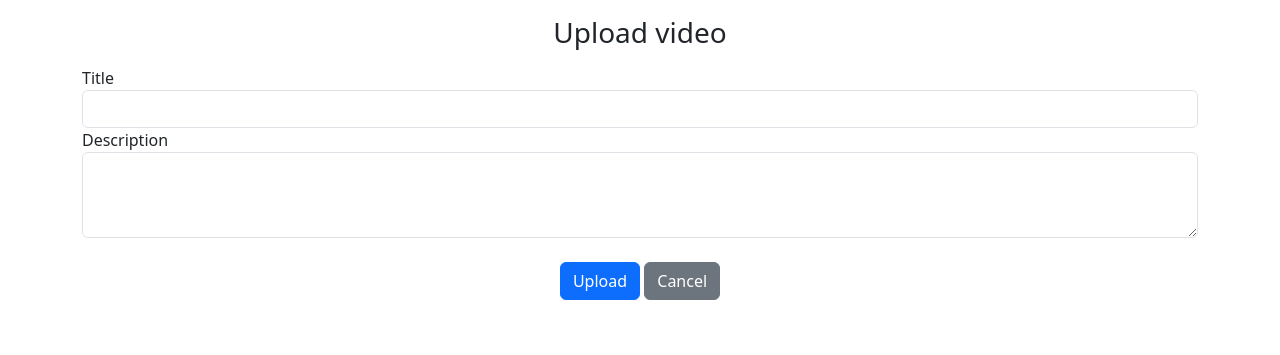
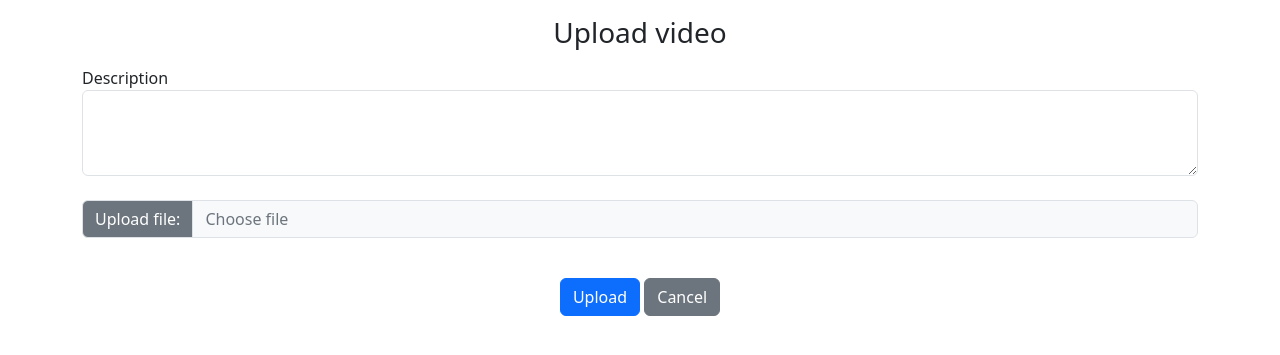
Before and after one commit to arelraptor/PD-FT-App, a Flask app: page /view/upload in a window 1280 px wide. Shown: the part 56-411 px from the top of the page. Run offline with Flask 3, Linux system fonts and the light colour scheme; the visitor is signed in with stand-in values (Sample User, id 1); tables that the repository leaves empty hold one stand-in row (values such as "Sample post").

Commit message:
upload files

```diff
--- a/app/templates/view/upload.html
+++ b/app/templates/view/upload.html
@@ -3,14 +3,17 @@
 {% block content %}
     <section class="container-sm">
         <h3 class="text-center mt-3 mb-3">{% block title %}Upload video{% endblock %}</h3>
-        <form action="" method="post">
-            <div class="form-group">
-                <label for="title">Title</label>
-                <input type="text" class="form-control" id="title" name="title" required>
-            </div>
+        <form action="" method="post" enctype="multipart/form-data">
             <div class="form-group">
                 <label for="description">Description</label>
                 <textarea class="form-control" id="description" name="description" rows="3"></textarea>
+            </div>
+            <br>
+            <div class="input-group mb-3">
+                <label for="videofile" class="input-group-text bg-secondary text-white">Upload file:</label>
+                <input type="file" class="form-control visually-hidden" id="videofile" name="videofile"
+                       onchange="updateFileName(this)" accept=".mov, .mkv, .mp4, .avi" required>
+                        <span class="form-control bg-light text-secondary" id="fileNameDisplay">Choose file</span>
             </div>
             <br>
             <div class="text-center">
@@ -19,4 +22,30 @@
             </div>
         </form>
     </section>
+    <script>
+        // Change the label text when a file is selected
+        let file_Name_Display = document
+            .getElementById("fileNameDisplay");
+
+        function updateFileName(input) {
+            if (input.files.length > 0) {
+                file_Name_Display
+                    .innerText = "You chose: " + input.files[0].name;
+                file_Name_Display
+                    .classList.remove("bg-light");
+                file_Name_Display
+                    .classList
+                    .add("bg-primary", "text-white");
+            }
+            else {
+                file_Name_Display
+                    .innerText = "Choose file";
+                file_Name_Display
+                    .classList.remove("bg-primary", "text-white");
+                file_Name_Display
+                    .classList
+                    .add("bg-light", "text-secondary");
+            }
+        }
+    </script>
 {% endblock %}
--- a/app/view.py
+++ b/app/view.py
@@ -3,6 +3,8 @@ from flask import Blueprint, render_template, request, redirect, url_for, g
 from app.auth import login_required
 from .models import Video, User
 from app import db
+
+import os
 
 bp = Blueprint ('view', __name__, url_prefix='/view')
 
@@ -16,13 +18,25 @@ def list():
 @login_required
 def upload():
     if request.method == 'POST':
-        title = request.form['title']
-        description = request.form['description']
-        video = Video(g.user.id, title, description)
+        file = request.files['videofile']
 
-        db.session.add(video)
-        db.session.commit()
-        return redirect(url_for('view.list'))
+        if file:
+            filename = os.path.join('uploads\\', file.filename)
+            title=file.filename
+            description = request.form['description']
+
+            if os.path.exists(filename):
+                dot_position_full_path=filename.rfind('.')
+                filename=filename[0:dot_position_full_path]+'_2'+filename[dot_position_full_path:]
+                dot_position_title = title.rfind('.')
+                title = title[0:dot_position_title] + '_2' + title[dot_position_title:]
+
+            file.save(filename)
+
+            video = Video(g.user.id, title, description)
+            db.session.add(video)
+            db.session.commit()
+            return redirect(url_for('view.list'))
     return render_template('view/upload.html')
 
 def get_video(id):
```
Also changed, not shown: 1 other file.
